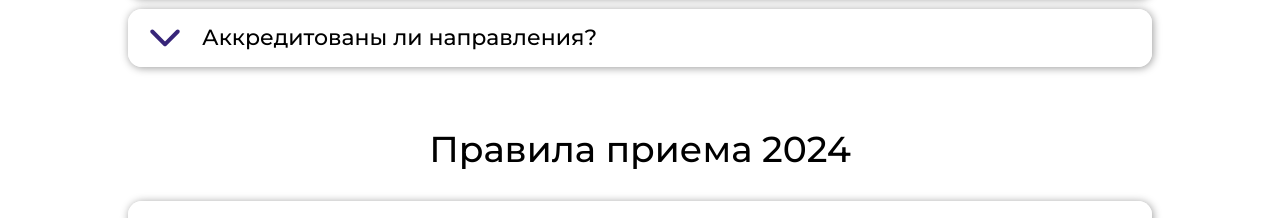
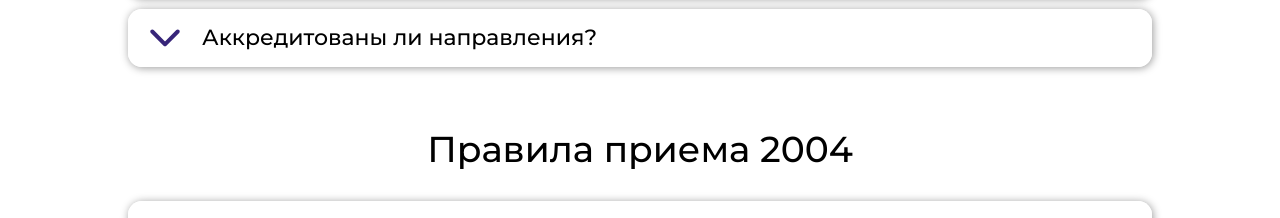
Before and after one commit to 3elt3er/MTUCI, a React (Vite) app: page /#/submission in a window 1280 px wide. Shown: the part 905-1123 px from the top of the page. Built offline with nearby package versions, Linux system fonts and the light colour scheme.

Commit message:
Обучение

```diff
--- a/src/pages/SubmissionPage.jsx
+++ b/src/pages/SubmissionPage.jsx
@@ -32,7 +32,7 @@ const SubmissionPage = () => {
         <AccordionSection infoBlock={documentsQA} header='Вопросы по документам' isAreaTeaching={false}/>
       </div>
       <div className="window noHeightLimit" id='rules'>
-        <AccordionSection infoBlock={rules} header='Правила приема 2024' isAreaTeaching={false}/>
+        <AccordionSection infoBlock={rules} header='Правила приема 2004' isAreaTeaching={false}/>
       </div>
       <div className="window noHeightLimit" id='process'>
         <AccordionSection infoBlock={otherSubmission} header='Процесс поступления и другое' isAreaTeaching={false}/>
```
